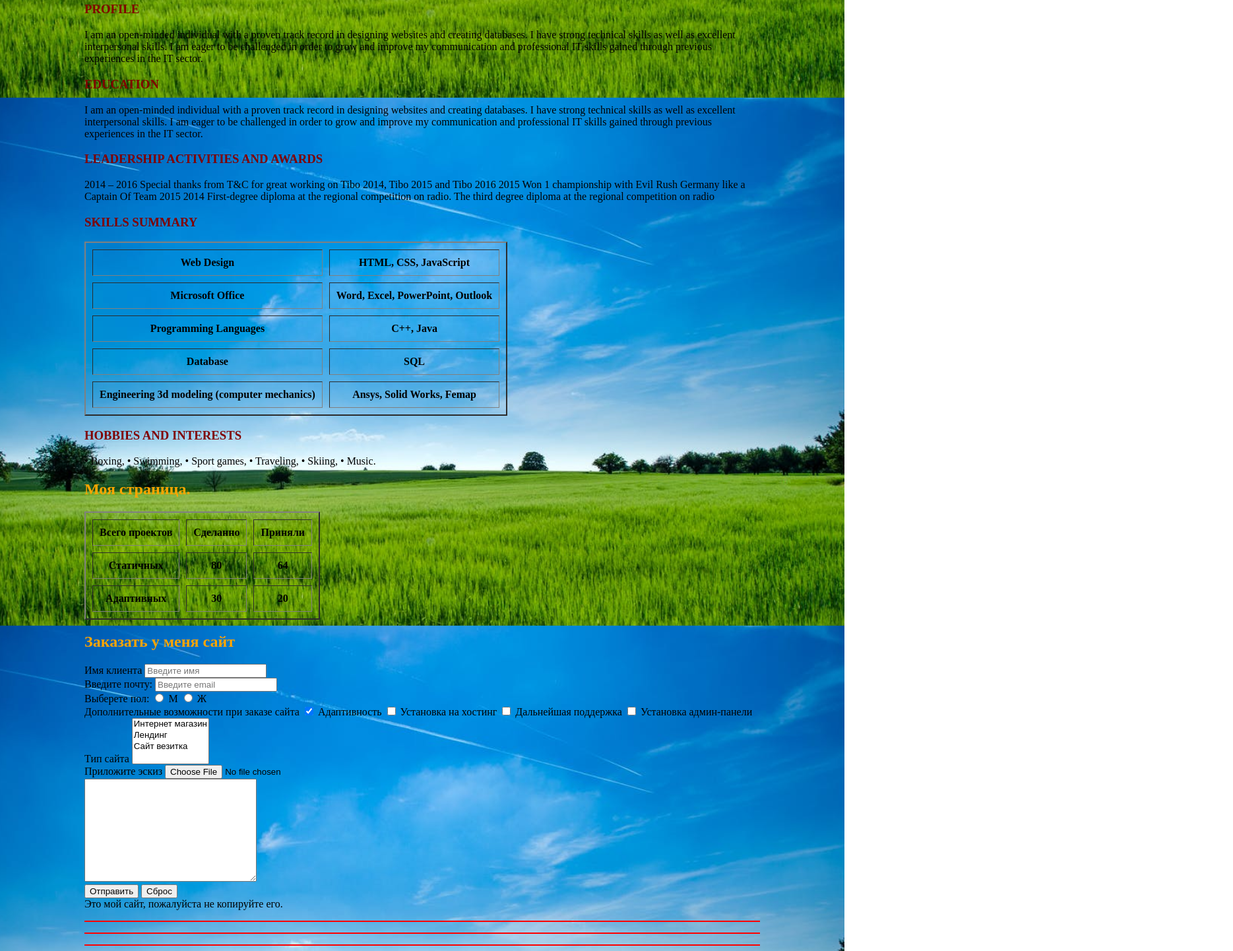
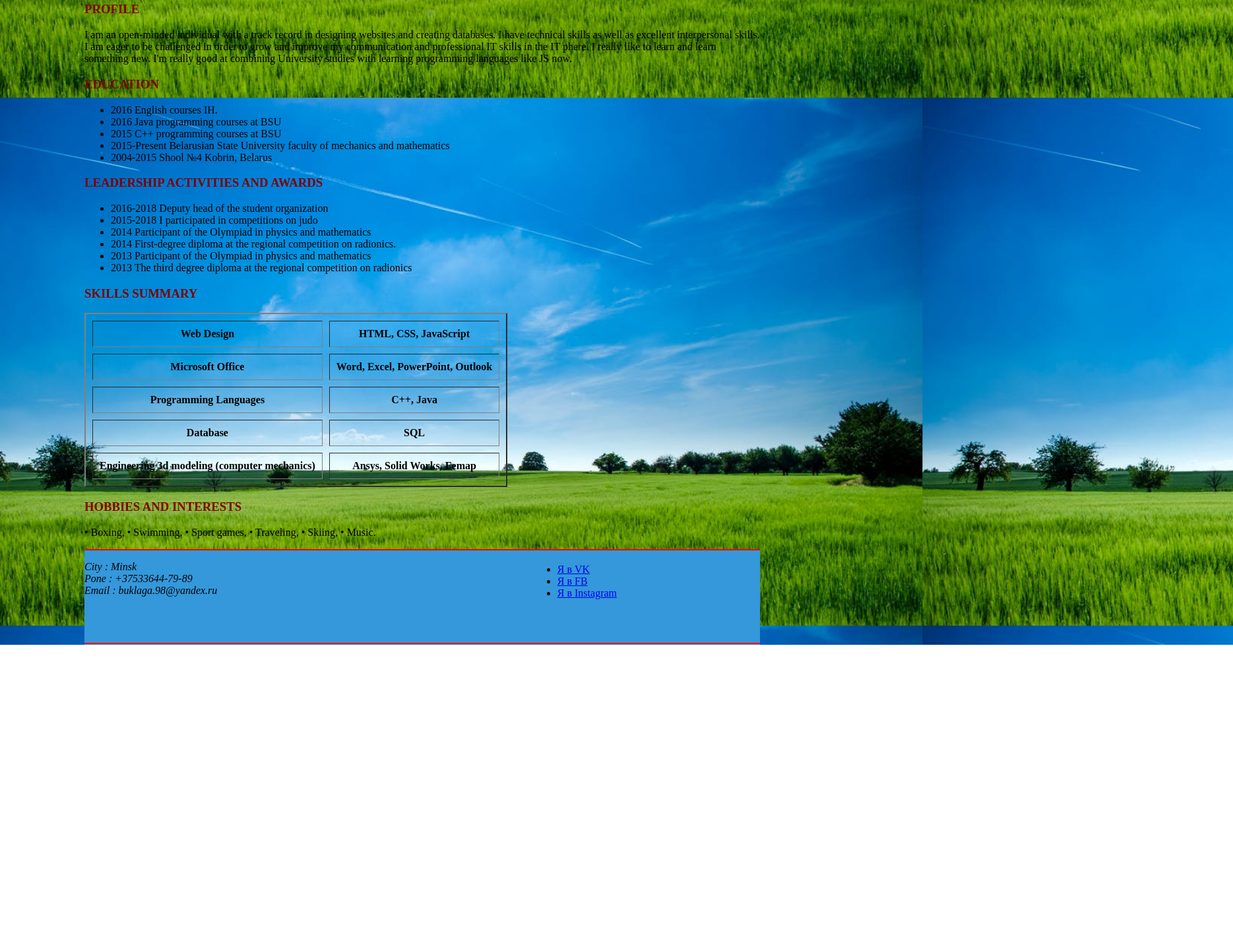
Before and after one commit to GeorgyMinsk/rsschool-2019Q1-cv, a plain HTML site: page index.html in a window 1280 px wide. Shown: the part 652-2093 px from the top of the page at 66% size, 1869 px wide, since content can reach past the window. After the commit the page ends 1629 px from the top, so only its background shows below. Drawn offline with Linux system fonts and the light colour scheme.

Commit message:
feat: Добавил футер

```diff
--- a/css/style.css
+++ b/css/style.css
@@ -17,15 +17,27 @@ h3 {
 }
 
 footer{
-	clear: both;
+
+		flex: 0 0 auto;
+		height: 145px;
+		background: #3498DB;
+
+}
+footer>ul
+{
+	margin:0px;
+	padding:0px;
+	position: relative;
+	left: 70%;
+	top: -50px; display:block;
 }
 #nav
 {
 margin:0px;
 padding:0px;
-position: absolute; /* Абсолютное позиционирование */
-bottom: 15px; /* Положение от нижнего края */
-left: 32%; /* Положение от левого края */
+position: absolute;
+bottom: 15px;
+left: 32%;
 top: 70px; display:block;
 }
 #nav > li
--- a/index.html
+++ b/index.html
@@ -16,7 +16,7 @@
 </head>
 <body  >
 	<header>
-		<h1 align="center " class="selection-title">Heorhi Buklaha</h1>
+		<h1 align="center" class="selection-title">Heorhi Buklaha</h1>
 		<address>
 			<div>City : Minsk</div>
 			<div>Pone : +37533644-79-89</div>
@@ -41,8 +41,8 @@
 							<li><a href="https://www.instagram.com/buklaga/" target="_blank">Я в Instagram</a></li>
 						  </ul>
 						</li>
-						<li><span ><a href="#" style="color: black">Контакты</a></span></li>
-						<li><span ><a href="#" style="color: black">Написать мне</a></span></li>
+						<li><span ><a href="contacts.html" style="color: black">Контакты</a></span></li>
+						<li><span ><a href="question.html" style="color: black">Задать вопрос</a></span></li>
 					  </ul>
 				</nav>
 	</header>
@@ -62,10 +62,11 @@
 					<div>
 						<h3> <a id="PROFILE">PROFILE</a>	</h3>
 						<article>
-							<p> I am an open-minded individual with a proven track record in designing websites and creating databases.
-								I have strong technical skills as well as excellent interpersonal skills. I am eager to be challenged
-								in order to grow and improve my communication and professional IT skills gained through previous
-								experiences in the IT sector.
+							<p> I am an open-minded individual with a  track record in designing websites and creating databases.
+								 I have  technical skills as well as excellent interpersonal skills. I am eager to be challenged
+								 in order to grow and improve my communication and professional IT skills in the IT phere.
+								 I really like to learn and learn something new. I'm really good at combining University studies
+								  with learning programming languages like JS now.
 							</p>
 						</article>
 
@@ -75,11 +76,14 @@
 					<div>
 						<h3><a id="EDUCATION">EDUCATION</a> </h3>
 						<article>
-							<p>I am an open-minded individual with a proven track record in designing websites and creating databases.
-								 I have strong technical skills as well as excellent interpersonal skills. I am eager to be challenged
-								 in order to grow and improve my communication and professional IT skills gained through previous
-								 experiences in the IT sector.
-							</p>
+								<ul>
+									<li>2016     	    English courses IH.</li>
+									<li>2016		    Java programming courses at BSU</li>
+									<li>2015		    C++ programming courses at BSU</li>
+									<li>2015-Present	Belarusian State University faculty of mechanics and mathematics</li>
+									<li>2004-2015		Shool №4 Kobrin, Belarus </li>
+								</ul>
+
 						</article>
 
 					</div>
@@ -88,13 +92,17 @@
 					<div>
 						<h3><a id="LEADERSHIP ACTIVITIES AND AWARDS">LEADERSHIP ACTIVITIES AND AWARDS</a> </h3>
 						<article>
-							<p>2014 – 2016		Special thanks from T&C for great working on Tibo 2014, Tibo 2015 and Tibo 2016
-									2015		Won 1 championship with Evil Rush Germany like a Captain Of Team
-									2015
-									2014		First-degree diploma at the regional competition on radio.
-									The third degree diploma at the regional competition on radio
+							<ul>
 
-							</p>
+								<li>2016-2018       Deputy head of the student organization</li>
+								<li>2015-2018       I  participated in competitions on judo</li>
+								<li>2014		    Participant of the Olympiad in physics and mathematics</li>
+								<li>2014		    First-degree diploma at the regional competition on radionics.</li>
+								<li>2013		    Participant of the Olympiad in physics and mathematics</li>
+								<li>2013		    The third degree diploma at the regional competition on radionics</li>
+
+								</ul>
+
 						</article>
 
 					</div>
@@ -147,92 +155,25 @@
 
 					</div>
 			</section>
-			<section>
-					<h2 class="selection-title">Моя страница.</h2>
-					<table border="2" cellpadding="10" cellspacing="10">
-						<tr>
-							<th>Всего проектов</th>
-							<th>Сделанно</th>
-							<th>Приняли</th>
-						</tr>
-						<tr>
-							<th>Статичных</th>
-							<th data-max="100" >80</th>
-							<th>64</th>
-						</tr>
-						<tr>
-							<th>Адаптивных</th>
-							<th>30</th>
-							<th>20</th>
-						</tr>
-					</table>
-			</section>
-			<section>
-					<h2  class="selection-title"> Заказать у меня сайт</h2>
-					<form action="order.php" method="post">
-						<div>
-							<label for="client_name">Имя клиента </label>
-							<input type="text" id="client_name" name="client_name" placeholder="Введите имя">
-						</div>
-
-						<div>
-
-							<label > <span>Введите почту:</span>
-								<input type="text" name="client_email" placeholder="Введите email"></label>
-						</div>
-
-						<div>
-								<label > <span>Выберете пол:</span>
-									<input type="radio" name="gender" value="mail"> М
-									<input type="radio" name="gender" value="femail"> Ж
-								</label>
-						</div>
-						<div>
-							<label >
-								<span>Дополнительные возможности при заказе сайта</span>
-								<input type="checkbox" name="" value="adaptive" checked="">
-								Адаптивность
-								<input type="checkbox" name="" value="hosting">
-								Установка на хостинг
-								<input type="checkbox" name="" value="support">
-								Дальнейшая поддержка
-								<input type="checkbox" name="" value="admin">
-								Установка админ-панели
-							</label>
-						</div>
-						<div>
-							<label for="">
-								<span>Тип сайта</span>
-								<select name="type" multiple="" id="">
-									<option value="eshop">Интернет магазин</option>
-									<option value="landing">Лендинг</option>
-									<option value="card">Сайт везитка</option>
-								</select>
-							</label>
-						</div>
-						<div>
-							<label >
-								<span>Приложите эскиз</span>
-								<input type="file" name="file">
-							</label>
-						</div>
-						<!-- <input type="hidden" name="time" value="time_count" > -->
-						<textarea name="comment" id="" cols="30" rows="10" maxlength="100"></textarea>
-						<div>
-							<input type="submit" value="Отправить">
-							<button type="reset">Сброс</button>
-						</div>
-					</form>
-			</section>
 		</div>
 	</main>
 
 	<footer>
-		<div> Это мой сайт, пожалуйста не копируйте его. </div>
+		<p><hr color="red"></p>
+		<address>
+				<div>City : Minsk</div>
+				<div>Pone : +37533644-79-89</div>
+				<div>Email : buklaga.98@yandex.ru</div>
+			</address>
+			<ul>
+					<li><a href="https://vk.com/id134706602" target="_blank">Я в VK</a></li>
+					<li><a href="https://www.facebook.com/georgiy.buklaga" target="_blank" >Я в FB</a></li>
+					<li><a href="https://www.instagram.com/buklaga/" target="_blank">Я в Instagram</a></li>
+			 </ul>
+
+		<p>	<hr color="red"></p>
 	</footer>
 
-		<p>	<hr color="red"></p>
-		<p><hr color="red"></p>
-		<hr color="red">
+
 </body>
 </html>
```
Also changed, not shown: contacts.html (+1 -0 lines), question.html (+15 -0 lines).
